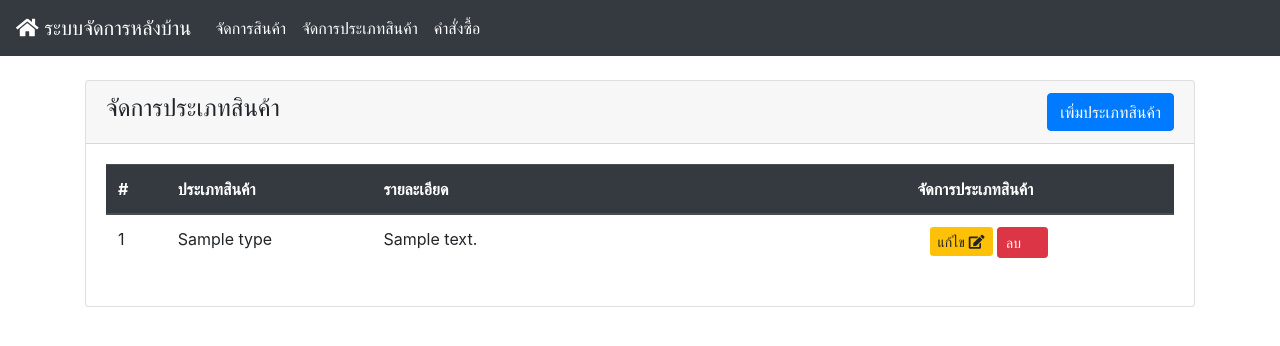
After one commit to hectorzdev/simple_ecommerce, a PHP site: page /backend/types.php in a window 1280 px wide. The commit adds this page. Shown: the top 346 px of the page. Run offline with PHP 8.4, Linux system fonts and the light colour scheme; tables that the repository leaves empty or names only in its code hold one stand-in row (values such as "Sample post"); some libraries are stand-ins or nearby versions.

Commit message:
update_product_types

```diff
--- a/backend/_footer.php
+++ b/backend/_footer.php
@@ -7,7 +7,7 @@
 
 <!-- Modal_เพิ่มประเภทสินค้า -->
 <div class="modal fade" id="addproduct_types" tabindex="-1" role="dialog" aria-labelledby="exampleModalLabel" aria-hidden="true">
-    <div class="modal-dialog modal-lg" role="document">
+    <div class="modal-dialog" role="document">
         <div class="modal-content">
             <div class="modal-header">
                 <h5 class="modal-title" id="exampleModalLabel">เพิ่มประเภทสินค้า</h5>
@@ -24,8 +24,7 @@
                         </div>
                         <div class="form-group col-md-12">
                             <label for="type_details">รายละเอียด</label>
-                            <!-- <textarea class="form-control" id="type_details" rows="3" name="type_details"></textarea> -->
-                            <textarea name="type_details" id="type_details" cols="30" rows="10"></textarea>
+                            <textarea class="form-control" id="type_details" rows="3" name="type_details"></textarea>
                         </div>
                     </div>
 
--- a/backend/_header.php
+++ b/backend/_header.php
@@ -4,16 +4,18 @@ include '../connection.php';
 ?>
 <!DOCTYPE html>
 <html lang="en">
+
 <head>
   <meta charset="UTF-8">
   <meta http-equiv="X-UA-Compatible" content="IE=edge">
   <meta name="viewport" content="width=device-width, initial-scale=1.0">
-    <link rel="stylesheet" href="https://pro.fontawesome.com/releases/v5.10.0/css/all.css" integrity="sha384-AYmEC3Yw5cVb3ZcuHtOA93w35dYTsvhLPVnYs9eStHfGJvOvKxVfELGroGkvsg+p" crossorigin="anonymous"/>
+  <link rel="stylesheet" href="https://pro.fontawesome.com/releases/v5.10.0/css/all.css" integrity="sha384-AYmEC3Yw5cVb3ZcuHtOA93w35dYTsvhLPVnYs9eStHfGJvOvKxVfELGroGkvsg+p" crossorigin="anonymous" />
   <link rel="stylesheet" href="https://cdn.jsdelivr.net/npm/bootstrap@4.6.1/dist/css/bootstrap.min.css" integrity="sha384-zCbKRCUGaJDkqS1kPbPd7TveP5iyJE0EjAuZQTgFLD2ylzuqKfdKlfG/eSrtxUkn" crossorigin="anonymous">
   <link rel="shortcut icon" href="assets/img/icon.png" type="image/x-icon">
   <link rel="stylesheet" href="https://cdn.datatables.net/1.11.5/css/jquery.dataTables.min.css">
   <title>iShopping เว็บขายสินค้าออนใลน์</title>
 </head>
+
 <body>
   <nav class="navbar navbar-expand-lg navbar-dark bg-dark">
     <a class="navbar-brand" href="index.php"><i class="fa fa-home"></i> ระบบจัดการหลังบ้าน</a>
@@ -26,6 +28,9 @@ include '../connection.php';
           <a class="nav-link" href="products.php">จัดการสินค้า <span class="sr-only">(current)</span></a>
         </li>
         <li class="nav-item">
+          <a class="nav-link text-white" href="types.php">จัดการประเภทสินค้า</a>
+        </li>
+        <li class="nav-item">
           <a class="nav-link text-white" href="orders.php">คำสั่งซื้อ</a>
         </li>
       </ul>
--- /dev/null
+++ b/backend/types.php
@@ -0,0 +1,83 @@
+<?php include '_header.php'; ?>
+<div class="container">
+    <div class="card mt-4">
+        <div class="card-header form-inline">
+            <h4>จัดการประเภทสินค้า</h4>
+            <a type="button" class="btn btn-primary ml-auto modal-lg" data-toggle="modal" data-target="#addproduct_types" data-whatever="@mdo">เพิ่มประเภทสินค้า</a>
+        </div>
+        <div class="card-body">
+            <table class="table">
+                <thead class="thead-dark">
+                    <tr>
+                        <th scope="col">#</th>
+                        <th scope="col">ประเภทสินค้า</th>
+                        <th scope="col" class="w-50">รายละเอียด</th>
+                        <th scope="col">จัดการประเภทสินค้า</th>
+                    </tr>
+                </thead>
+                <tbody>
+                    <?php
+                    $i = 1;
+                    $sql = "SELECT * FROM product_types"; // คำสั่ง SQL
+                    $query = $conn->query($sql); // การ Query SQL
+                    while ($result = mysqli_fetch_assoc($query)) { // การลูปข้อมูลมาแสดง
+                    ?>
+                        <tr>
+                            <td><?= $i++ ?></td>
+                            <td><?= $result['type_name'] ?></td>
+                            <td><?= $result['type_details'] ?></td>
+                            <td class="pl-4">
+                                <a type="button" href="type_edit.php?type_id=<?= $result['type_id'] ?>" class="btn-sm btn-warning">แก้ไข<i class="fas fa-edit ml-1"></i></a>
+                                <button onclick="deleteType(<?= $result['type_id'] ?>)" type="button" class="btn btn-danger btn-sm">ลบ<i class="far fa-trash ml-1"></i></button>
+                            </td>
+                        </tr>
+                    <?php } ?>
+                </tbody>
+            </table>
+        </div>
+    </div>
+</div>
+<?php include '_footer.php'; ?>
+<script>
+    $("#addType").submit(function(e) {
+        e.preventDefault()
+        var formData = $(this).serialize()
+        $.post('../main.php?action=add_type', formData, function(data) {
+            if (data.success) {
+                swal("แจ้งเตือน", "เพิ่มประเภทสินค้าสำเร็จ", "success").then(function() {
+                    location.reload()
+                })
+            } else {
+                swal("แจ้งเตือน", " " + data.msg, "error")
+            }
+        }, 'json')
+    })
+
+    function deleteType(id) {
+        swal({
+                title: "แจ้งเตือน",
+                text: "หากลบไปแล้วไม่สามารถกู้คืนได้",
+                icon: "warning",
+                buttons: true,
+                dangerMode: true,
+            })
+            .then((willDelete) => {
+                if (willDelete) {
+                    $.post('../main.php?action=delete_type', {
+                        id: id
+                    }, function(data) {
+                        if (data.success) {
+                            swal("แจ้งเตือน", "ประเภทสินค้าถูกลบแล้ว", "success").then(function() {
+                                location.reload()
+                            })
+                        } else {
+                            swal("แจ้งเตือน", " " + data.msg, "error")
+                        }
+                    }, 'json')
+                }
+            });
+    }
+</script>
+</body>
+
+</html>
```
Also changed, not shown: backend/products.php (+1 -22 lines), backend/type_edit.php (added, +64 -0 lines), main.php (+47 -0 lines), uploads/1652171860_1652171860.jpg (deleted). Lines whose indentation alone changed are shown as unchanged.
